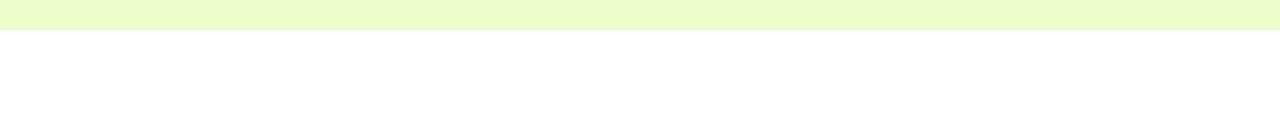
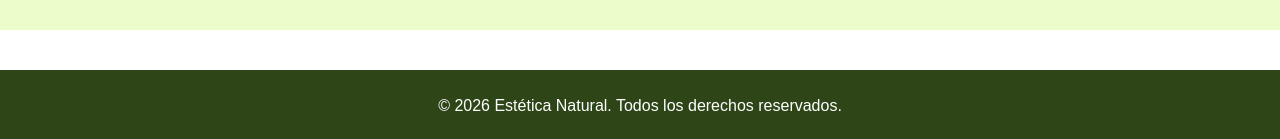
Before and after one commit to Agusme/estetica, a Next.js app: page / in a window 1280 px wide. Shown: the part 1562-1701 px from the top of the page. Before the commit the page ends 1592 px from the top, so only its background shows below. Built offline with nearby package versions, Linux system fonts and the light colour scheme.

Commit message:
feat:agrego footer

```diff
--- /dev/null
+++ b/app/components/Footer.tsx
@@ -0,0 +1,11 @@
+import React from 'react'
+
+export default function Footer() {
+  return (
+        <footer className="bg-spa-700 text-white py-6 mt-10">
+        <div className="container mx-auto px-4 text-center">
+            <p>&copy; {new Date().getFullYear()} Estética Natural. Todos los derechos reservados.</p>
+        </div>
+        </footer>
+  )
+}
--- a/app/layout.tsx
+++ b/app/layout.tsx
@@ -2,6 +2,7 @@ import type { Metadata } from "next";
 import { Geist, Geist_Mono } from "next/font/google";
 import "./globals.css";
 import Navbar from "./components/Navbar";
+import Footer from "./components/Footer";
 
 const geistSans = Geist({
   variable: "--font-geist-sans",
@@ -30,7 +31,9 @@ export default function RootLayout({
     >
       <body className="min-h-full flex flex-col">
         <Navbar />
-        {children}</body>
+        {children}
+        <Footer />
+      </body>
     </html>
   );
 }
```
